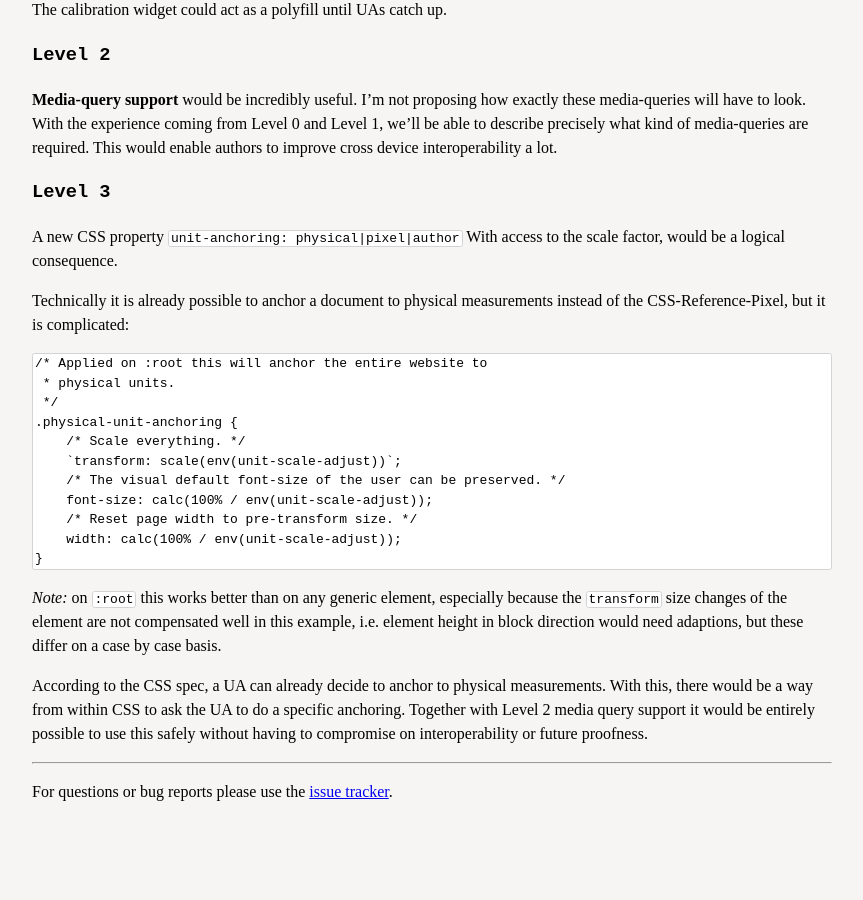
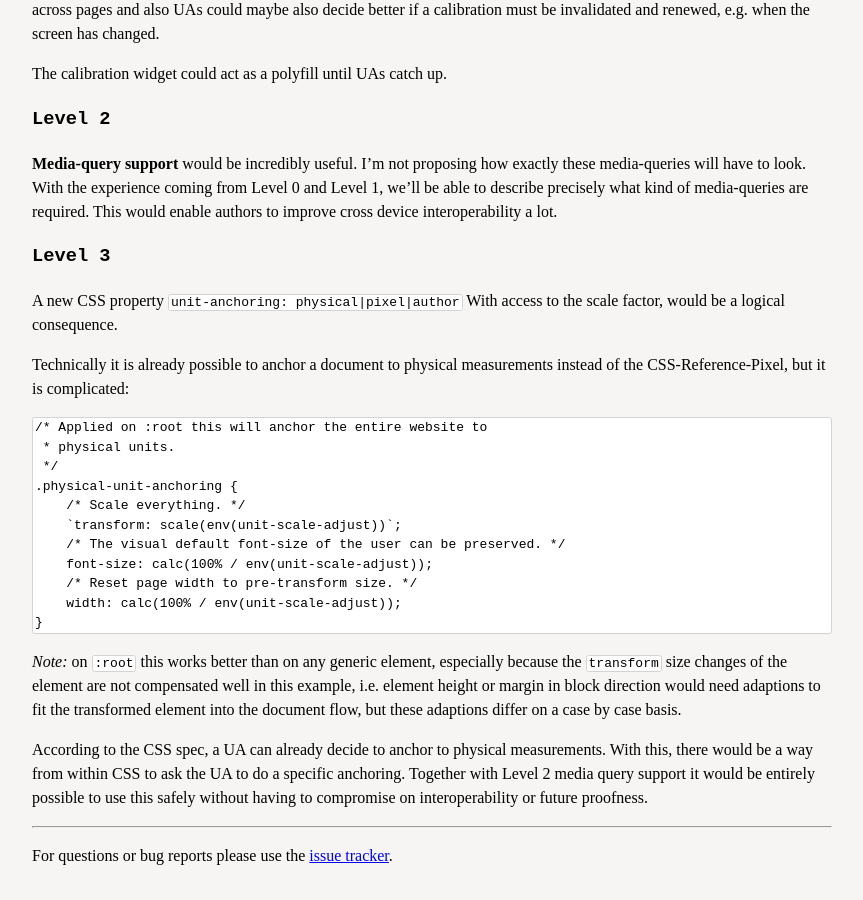
Before and after one commit to graphicore/varla-varfo, a Jekyll site: the page built from explorations/calibrate/index.md, in a window 1280 px wide and 900 px high, scrolled down 10717 px. Shown: the whole window, without its empty margins (208-1071 px from the left). Built offline with Jekyll 4.4.1, drawn with Linux system fonts in a browser that asks for light colours; some web fonts are replaced; before the commit the page ends 11553 px from its top, so only the background shows below that; some of the changed text lies outside the part shown.

Commit message:
WIP Calibrate CSS: minor, Level 3 clarification, contact data.

```diff
--- a/explorations/calibrate/index.md
+++ b/explorations/calibrate/index.md
@@ -573,8 +577,9 @@ measurements instead of the CSS-Reference-Pixel, but it is complicated:
 
 *Note:* on `:root` this works better than on any generic element,
 especially because the `transform` size changes of the element are not
-compensated well in this example, i.e. element height in block direction
-would need adaptions, but these differ on a case by case basis.
+compensated well in this example, i.e. element height or margin in block
+direction would need adaptions to fit the transformed element into the
+document flow, but these adaptions differ on a case by case basis.
 
 According to the CSS spec, a UA can already decide to anchor to physical
 measurements. With this, there would be a way from within CSS to ask the
```
Also changed, not shown: other parts of explorations/calibrate/index.md (+4 -0 lines).
